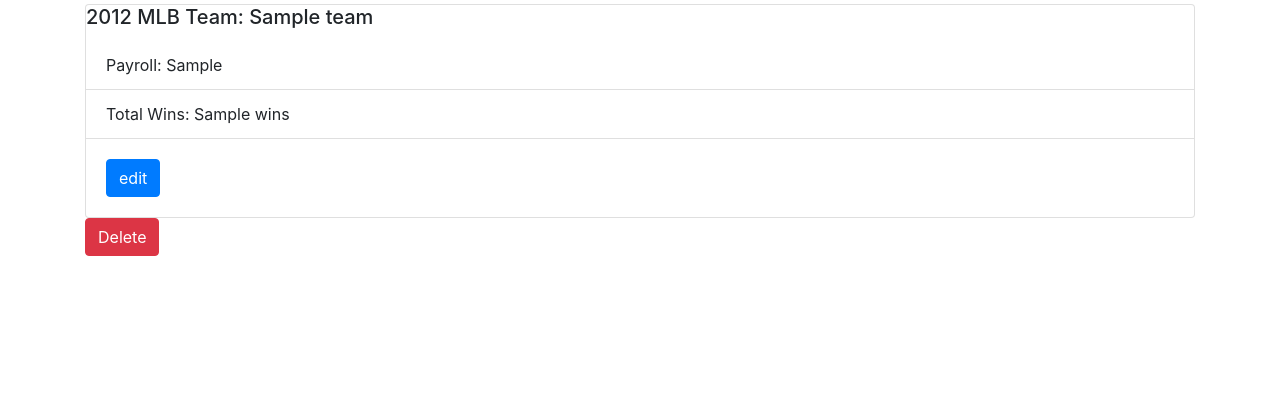
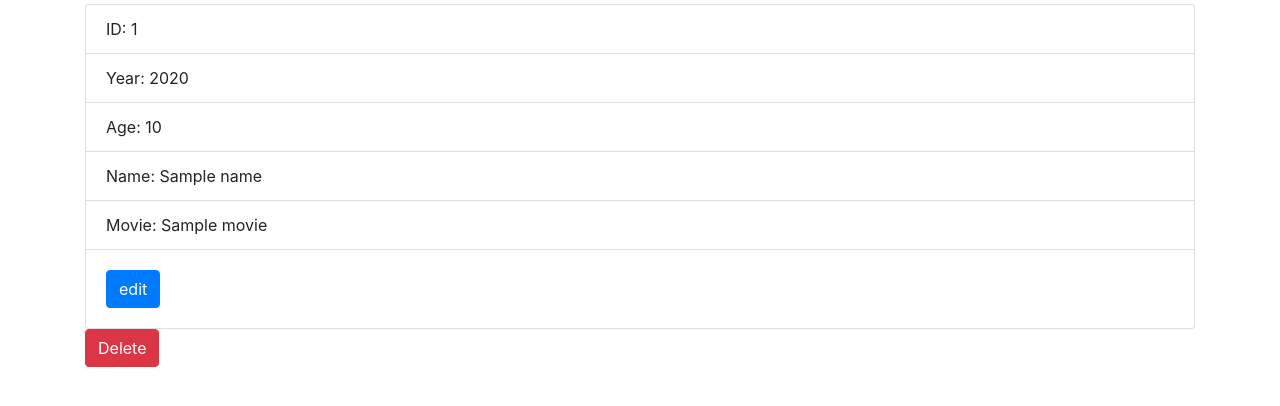
Before and after one commit to IvanaParrilla/Homework5, a Flask app: template app/templates/view.html in a window 1280 px wide. Shown: the part 56-462 px from the top of the page. Run offline with Flask 2, Linux system fonts and the light colour scheme; the template is opened without the code that fills it: most values are stand-ins (such as "Sample title", 1, 10 or a date in 2020); some libraries are stand-ins or nearby versions.

Commit message:
Update: html files again

```diff
--- a/app/templates/view.html
+++ b/app/templates/view.html
@@ -1,19 +1,19 @@
-
 {% extends "layout.html" %}
 {% block content %}
 
 <div class="card" class="m-5 p-2">
-    <h5 class="card-title"> 2012 MLB Team: {{ team.Team }}</h5>
-
     <ul class="list-group list-group-flush">
-        <li class="list-group-item"> Payroll: {{ team.Payroll_millions }}</li>
-        <li class="list-group-item"> Total Wins: {{ team.Wins }}</li>
+        <li class="list-group-item">ID: {{ name.id }}</li>
+        <li class="list-group-item">Year: {{ name.year }}</li>
+        <li class="list-group-item">Age: {{ name.age }}</li>
+        <li class="list-group-item">Name: {{ name.name }}</li>
+        <li class="list-group-item">Movie: {{ name.movie }}</li>
     </ul>
     <div class="card-body">
-        <a href="/edit/{{team.id}}" class="card-link btn btn-primary">edit</a>
+        <a href="/edit/{{name.id}}" class="card-link btn btn-primary">edit</a>
     </div>
 </div>
-<form action="/delete/{{team.id}}" method="post"><button type="submit" class="btn btn-danger">Delete</button></form>
+        <form action="/delete/{{name.id}}" method="post"><button type="submit" class="btn btn-danger">Delete</button></form>
 
 
 {% endblock %}
```
